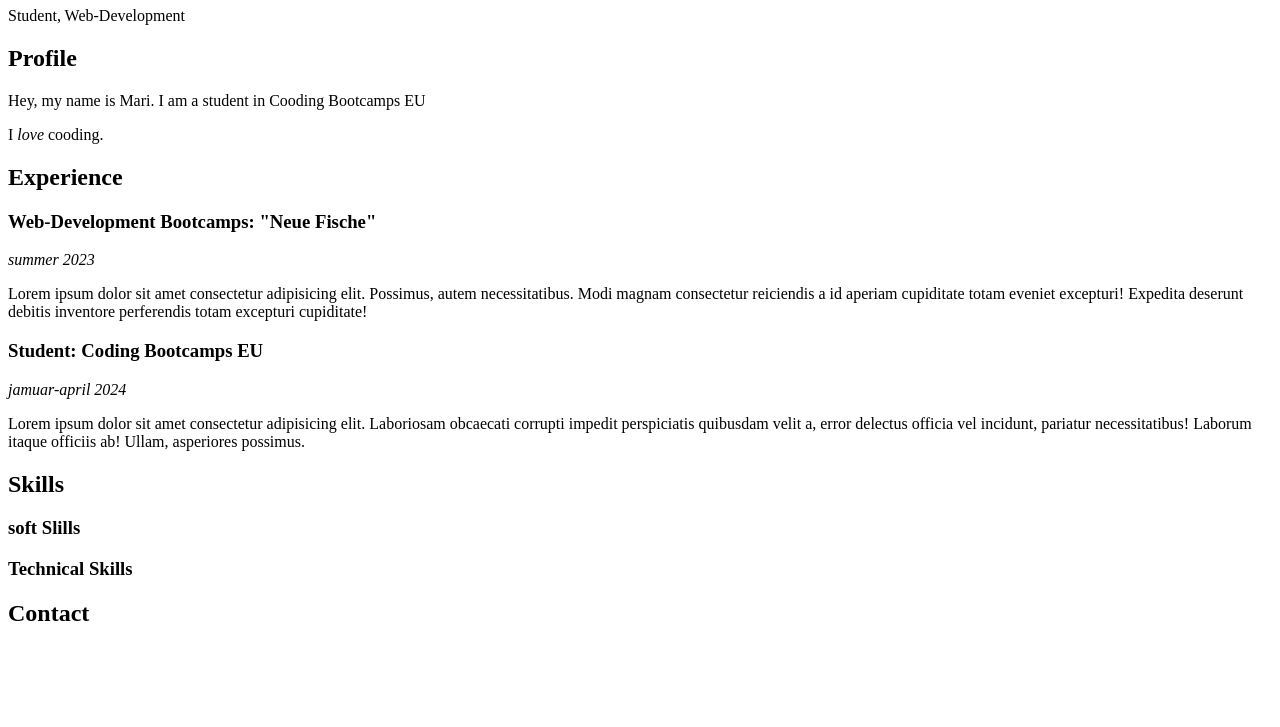
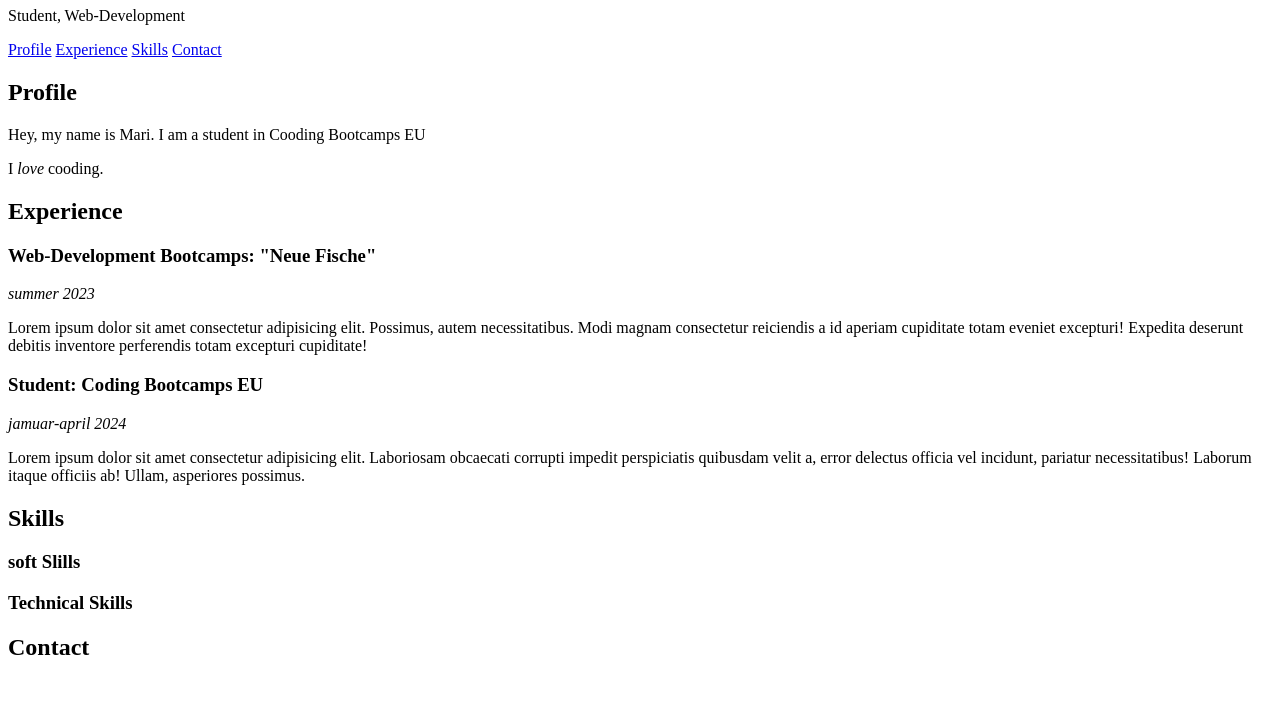
Before and after one commit to Mariana-x1/coding-projects, a plain HTML site: page my-website/cv/index.html in a window 1280 px wide. Shown: the part 73-800 px from the top of the page. Drawn offline with Linux system fonts and the light colour scheme.

Commit message:
dd a navigation and IDs and use IDs to create a inline navigation

```diff
--- a/my-website/cv/index.html
+++ b/my-website/cv/index.html
@@ -13,14 +13,20 @@
     <header>
         <h1>Marie Asta</h1>
         <p>Student, Web-Development</p>
+        <nav>
+            <a href="#profile">Profile</a>
+            <a href="#experience">Experience</a>
+            <a href="#skills">Skills</a>
+            <a href="#contact">Contact</a>
+        </nav>
     </header>
     <main>
-        <article>
+        <article id="profile">
             <h2>Profile</h2>
             <p>Hey, my name is Mari. I am a student in Cooding Bootcamps EU</p>
             <p>I <em>love</em> cooding.</p>
         </article>
-        <article>
+        <article id="experience">
             <h2>Experience</h2>
             <section>
                 <header>
@@ -43,7 +49,7 @@
                     itaque officiis ab! Ullam, asperiores possimus.</p>
             </section>
         </article>
-        <article>
+        <article id="skills">
             <h2>Skills</h2>
             <section>
                 <h3>soft Slills</h3>
@@ -52,7 +58,7 @@
                 <h3>Technical Skills</h3>
             </section>
         </article>
-        <article>
+        <article id="contact">
             <h2>Contact</h2>
         </article>
     </main>
```
